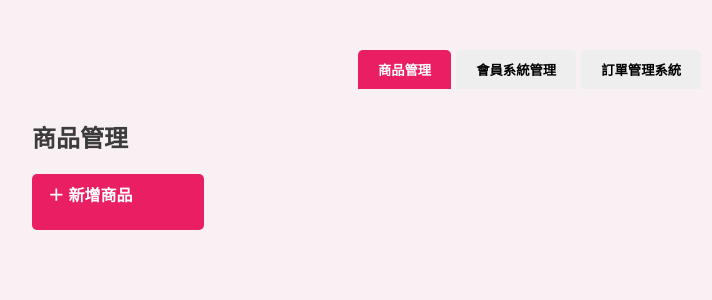
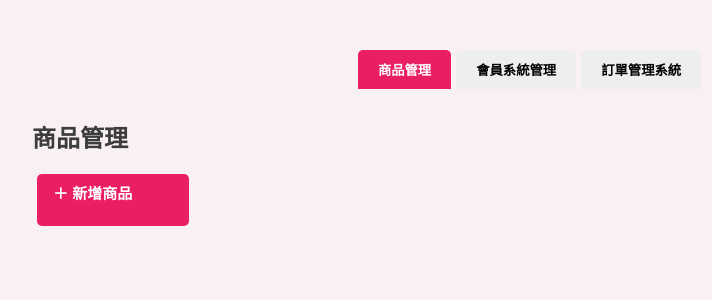
Before and after one commit to Herset-Taiwan/Herset-Beauty, a Flask app: page /admin in a window 1280 px wide. Shown: the top 300 px of the page, without its empty margins (108-820 px from the left). Run offline with Flask 3, Linux system fonts and the light colour scheme; data that the repository does not hold is empty.

```diff
--- a/static/style.css
+++ b/static/style.css
@@ -98,23 +98,23 @@ footer {
 
 
 .product-card {
-  width: 420px;       /* ✅ 放大卡片寬度 */
-  height: auto;
+  width: 300px;
   background-color: #F9F0F3;
   border: 1px solid #C7A7A3;
   border-radius: 10px;
-  padding: 20px;
+  padding: 15px;
   text-align: center;
   display: flex;
   flex-direction: column;
-  justify-content: space-between;
+  justify-content: flex-start;
 }
+
 
 
 
 .product-card img {
   width: 100%;
-  height: 300px;     /* ✅ 放大商品圖片 */
+  height: 200px;
   object-fit: contain;
   border-radius: 8px;
 }
@@ -235,9 +235,9 @@ footer {
 }
 
 .add-btn, .view-btn {
-  width: 140px;
-  height: 40px;
-  font-size: 16px;
+  width: 120px;
+  height: 36px;
+  font-size: 15px;
   background-color: #CDAFA1;
   color: white;
   border: none;
@@ -245,6 +245,7 @@ footer {
   font-weight: bold;
   cursor: pointer;
   transition: background-color 0.3s ease;
+  margin: 0 5px;
 }
 
 .add-btn:hover,
```
